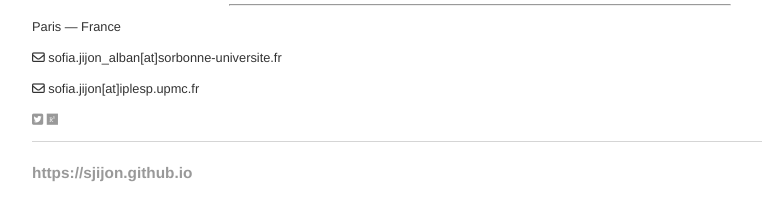
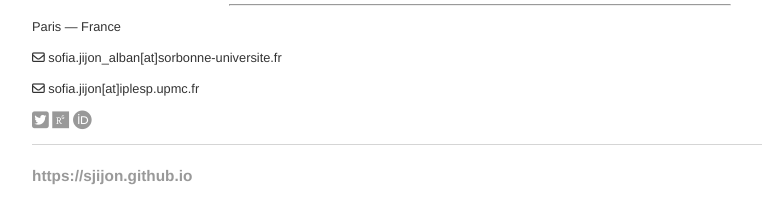
Before and after one commit to sjijon/sjijon.github.io, a Jekyll site: the page built from index.html, in a window 1280 px wide. Shown: the part 515-739 px from the top of the page, without its empty margins (160-922 px from the left). Built offline with Jekyll 4.4.1, drawn with Linux system fonts in a browser that asks for light colours; nearby versions of some CDN libraries.

Commit message:
Update index.html

```diff
--- a/index.html
+++ b/index.html
@@ -39,7 +39,9 @@ title: Sofia JIJON
 		<i class="far fa-envelope"></i> sofia.jijon[at]iplesp.upmc.fr
 	</p>
 	<p>
-	<a href="https://twitter.com/Sofia_Jijon"><i class="fab fa-twitter-square"></i></a> 	<a href="https://www.researchgate.net/profile/Sofia_Jijon"><i class="fab fa-researchgate"></i></a>
+		<a href="https://twitter.com/Sofia_Jijon"><i class="fab fa-twitter-square" style="font-size: 1.5em"></i></a>
+		<a href="https://www.researchgate.net/profile/Sofia_Jijon"><i class="fab fa-researchgate" style="font-size: 1.5em"></i></a>
+		<a href="https://orcid.org/0000-0002-1292-0512"><i class="fab fa-orcid" style="font-size: 1.5em"></i></a>
 	</p>
 
 		</div><!-- /.blurb -->
```
